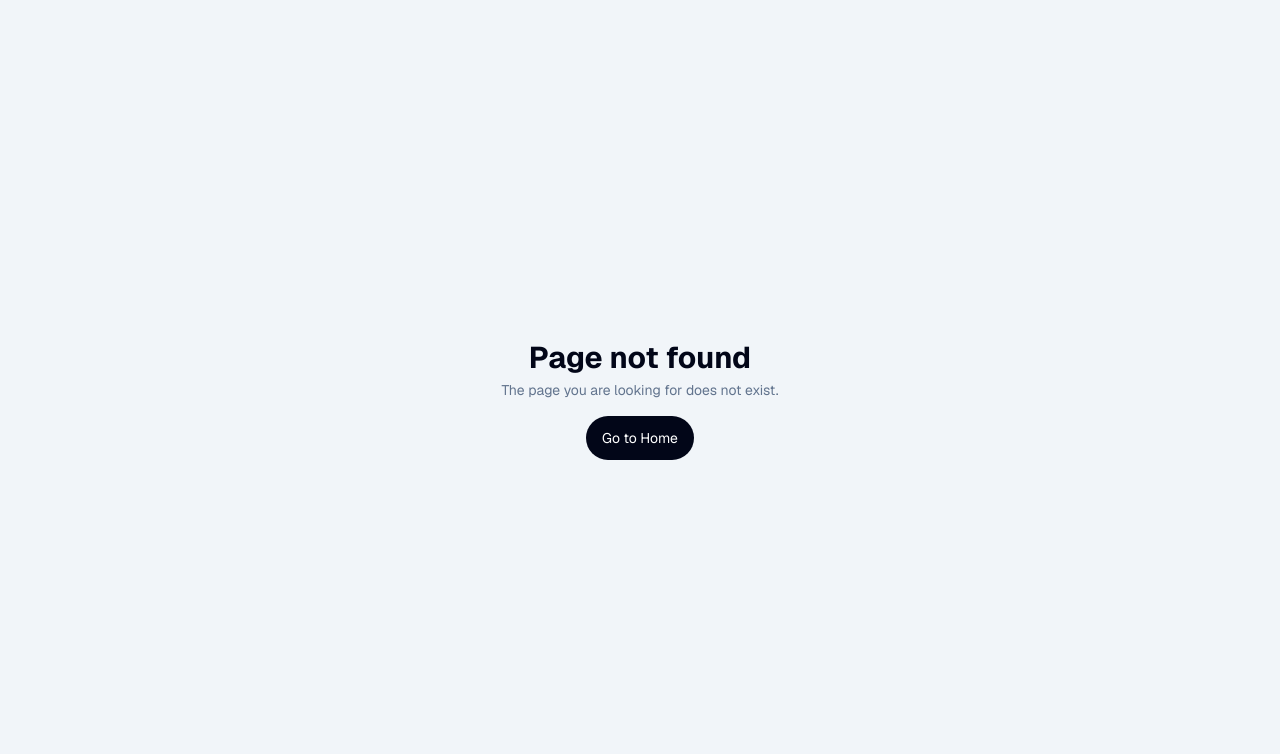
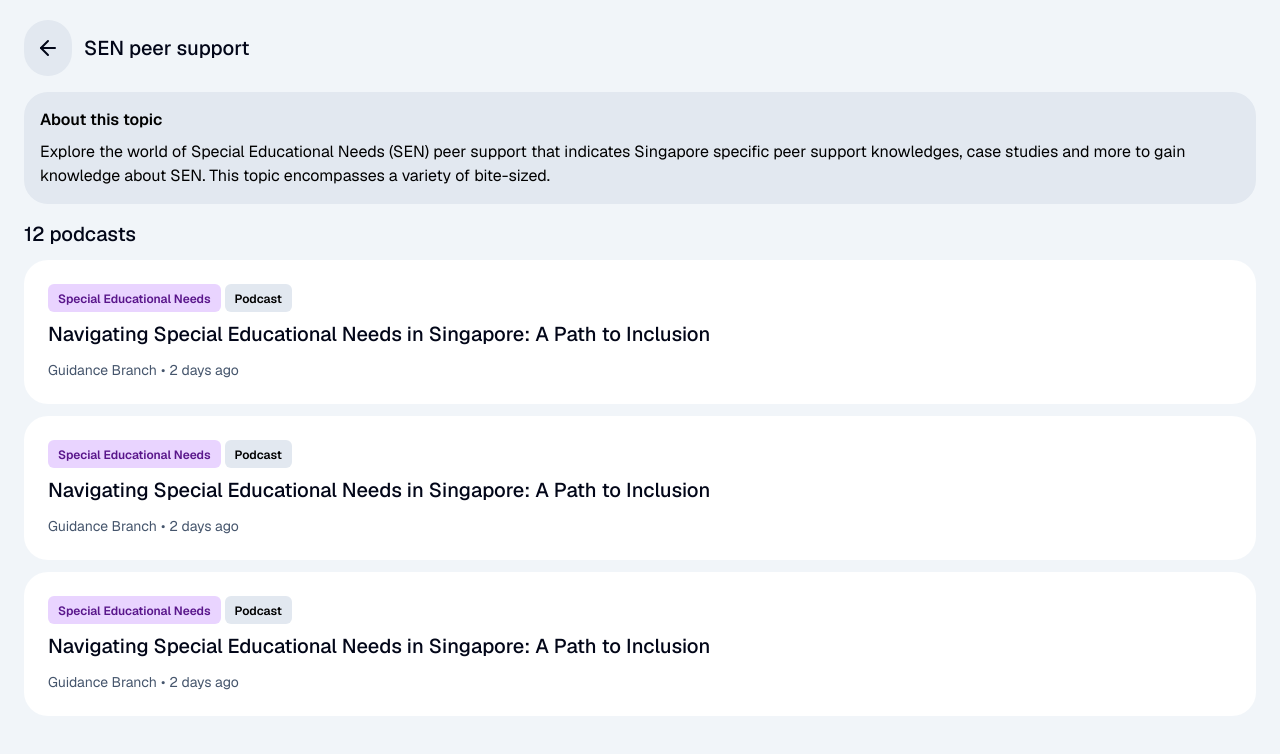
Before and after one commit to String-sg/onward, a SvelteKit app in the folder apps/learner/: page /collection/1 in a window 1280 px wide. Before the commit this address had no page. Shown: the top 754 px of the page. Built offline with nearby package versions, Linux system fonts and the light colour scheme.

Commit message:
feat(learner): add new route for collection

```diff
--- a/apps/learner/src/routes/(app)/learning/collection/[id]/+page.svelte
+++ /dev/null
@@ -1,33 +0,0 @@
-<script>
-  import { ChevronLeft } from '@lucide/svelte';
-
-  import LearningUnit from '$lib/components/LearningUnit.svelte';
-</script>
-
-<div class="flex flex-col gap-y-6 px-6">
-  <div class="flex items-center gap-x-3">
-    <a
-      href="/learning"
-      class="flex items-center justify-center rounded-full bg-slate-100 px-2 py-3"
-    >
-      <ChevronLeft />
-    </a>
-    <span class="text-xl font-medium">SEN peer support</span>
-  </div>
-
-  <div class="flex flex-col gap-3">
-    <span class="text-xl font-medium">12 podcasts</span>
-
-    <LearningUnit
-      to="/content/1"
-      tags={[{ variant: 'purple', content: 'Special Educational Needs' }]}
-      title="Navigating Special Educational Needs in Singapore: A Path to Inclusion"
-    />
-
-    <LearningUnit
-      to="/content/1"
-      tags={[{ variant: 'purple', content: 'Special Educational Needs' }]}
-      title="Navigating Special Educational Needs in Singapore: A Path to Inclusion"
-    />
-  </div>
-</div>
--- /dev/null
+++ b/apps/learner/src/routes/collection/[id]/+page.svelte
@@ -0,0 +1,54 @@
+<script>
+  import { ArrowLeft } from '@lucide/svelte';
+
+  import LearningUnit from '$lib/components/LearningUnit.svelte';
+</script>
+
+<div class="flex flex-col gap-y-4 px-6 py-5">
+  <div class="flex items-center gap-x-3">
+    <a class="rounded-full bg-slate-200 px-3 py-4" href="/learning">
+      <ArrowLeft />
+    </a>
+    <span class="text-xl font-medium">SEN peer support</span>
+  </div>
+
+  <div class="flex flex-col gap-y-2 rounded-3xl bg-slate-200 p-4">
+    <span class="font-semibold text-black">About this topic</span>
+    <span class="text-black">
+      Explore the world of Special Educational Needs (SEN) peer support that indicates Singapore
+      specific peer support knowledges, case studies and more to gain knowledge about SEN. This
+      topic encompasses a variety of bite-sized.
+    </span>
+  </div>
+
+  <div class="flex flex-col gap-y-3">
+    <span class="text-xl font-medium">12 podcasts</span>
+
+    <LearningUnit
+      to="/content/1"
+      tags={[
+        { variant: 'purple', content: 'Special Educational Needs' },
+        { variant: 'slate', content: 'Podcast' },
+      ]}
+      title="Navigating Special Educational Needs in Singapore: A Path to Inclusion"
+    />
+
+    <LearningUnit
+      to="/content/1"
+      tags={[
+        { variant: 'purple', content: 'Special Educational Needs' },
+        { variant: 'slate', content: 'Podcast' },
+      ]}
+      title="Navigating Special Educational Needs in Singapore: A Path to Inclusion"
+    />
+
+    <LearningUnit
+      to="/content/1"
+      tags={[
+        { variant: 'purple', content: 'Special Educational Needs' },
+        { variant: 'slate', content: 'Podcast' },
+      ]}
+      title="Navigating Special Educational Needs in Singapore: A Path to Inclusion"
+    />
+  </div>
+</div>
```
